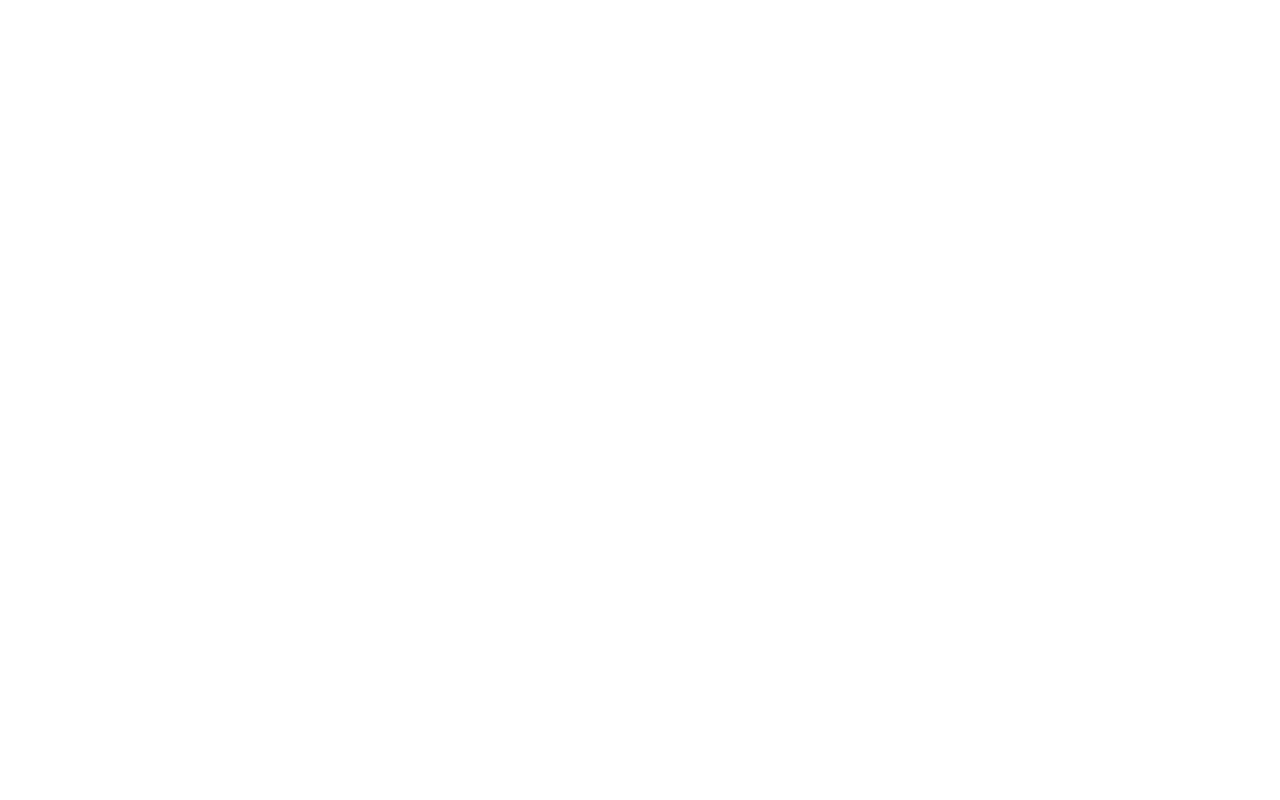
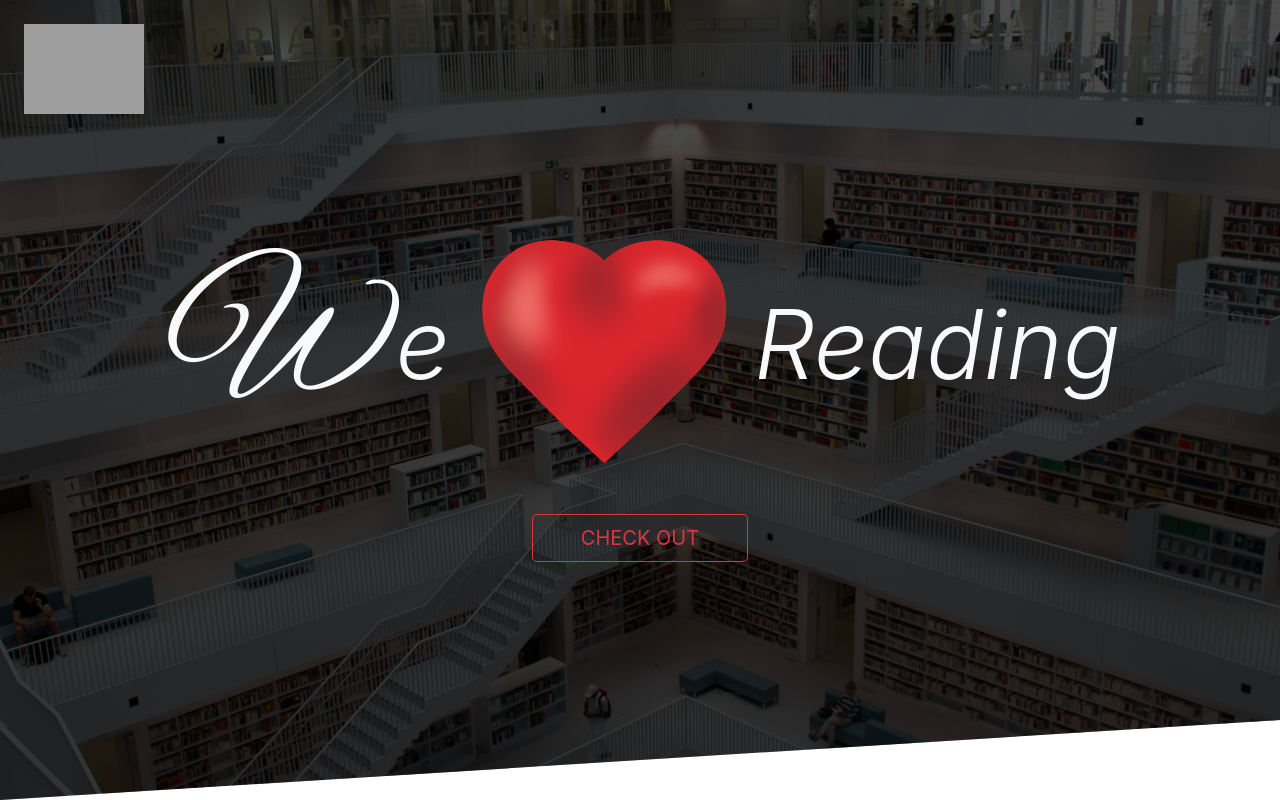
Before and after one commit to dontrellthedeveloper/BookStore, a plain HTML site: page index.html in a window 1280 px wide. Drawn offline with Linux system fonts and the light colour scheme; grey boxes are pictures that could not be loaded.

Commit message:
Added Header HTML & CSS

```diff
--- a/css/style.css
+++ b/css/style.css
@@ -0,0 +1,36 @@
+/* header */
+header {
+    height: 100vh;
+    background: linear-gradient(rgba(0,0,0,.7), rgba(0,0,0,.8)),url(../img/header-bg.jpeg) fixed center no-repeat;
+    background-size: cover;
+    clip-path: polygon(0 0, 100% 0, 100% 90%, 0 100%);
+}
+
+.banner-heading:first-letter {
+    font-family: 'Great Vibes', cursive;
+    font-size: 10rem;
+    margin-right: 20px;
+}
+
+.banner-heading img {
+    animation: beating 1.6s infinite;
+}
+
+@keyframes beating {
+    0% {
+        transform: scale(1);
+    }
+    40% {
+        transform: scale(1.1);
+    }
+    60% {
+        transform: scale(1.05);
+    }
+    80% {
+        transform: scale(1.1);
+    }
+    100% {
+        transform: scale(1);
+    }
+}
+/* end of header */
--- a/index.html
+++ b/index.html
@@ -13,6 +13,23 @@
   </head>
   <body>
 
+  <!-- header -->
+  <header class="d-flex align-items-center">
+    <div class="align-self-lg-start position-absolute">
+      <a href="#">
+        <img src="img/book.png" width="120" class="img-fluid m-4">
+      </a>
+    </div>
+    <div class="container">
+      <div class="row">
+        <div class="col text-center">
+          <h1 class="text-light display-1 font-italic mb-5 banner-heading">We <img src="img/heart.png" width="250" class="img-fluid"> Reading</h1>
+          <a href="#" class="btn btn-lg btn-outline-danger text-uppercase px-5">Check Out</a>
+        </div>
+      </div>
+    </div>
+  </header>
+  <!-- end of header -->
 
 
 
```
Also changed, not shown: 1 other file.
